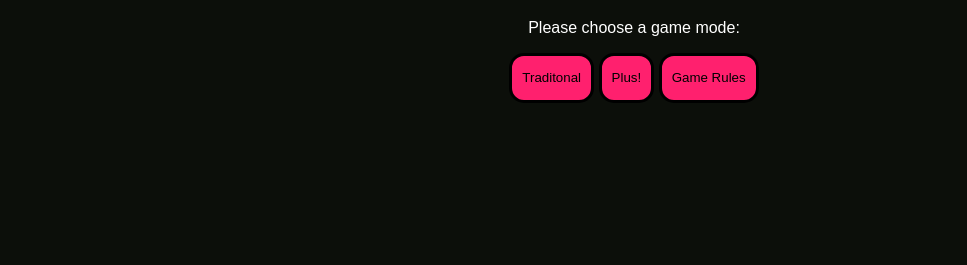
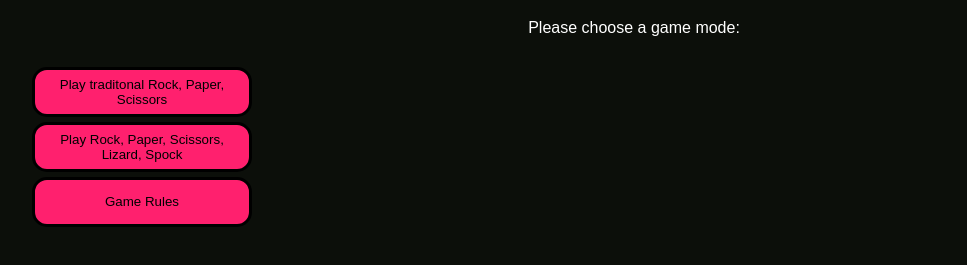
Before and after one commit to tomhall82/rock-paper-scissors-plus, a plain HTML site: page index.html in a window 1280 px wide. Shown: the part 61-326 px from the top of the page, without its empty margins (6-973 px from the left). Drawn offline with Linux system fonts and the light colour scheme.

Commit message:
started to look at adding mode selction to fix game differences

```diff
--- a/assets/script.js
+++ b/assets/script.js
@@ -1,4 +1,5 @@
 // Select elements
+const mode = document.querySelectorAll(".mode-button");
 const buttons = document.querySelectorAll(".game-button");
 const scoreArea = document.querySelector(".score-area");
 const wins = document.querySelector(".wins");
@@ -21,7 +22,7 @@ function playGame(playerChoice) {
 
   if (playerChoice === computerChoice) {
     // It's a tie
-    alert(`IT'S A DRAW!`);
+    alert(`IT'S A DRAW! Great minds think alike!`);
   } else if (winningCombinations[playerChoice].includes(computerChoice)) {
     // Player wins
     alert(`YOU WIN! Computer chose ${computerChoice}`);
--- a/assets/style.css
+++ b/assets/style.css
@@ -7,6 +7,13 @@ body {
   text-align: center;
   background-color: #0c0f0a;
   color: #ffff;
+}
+
+#intro-buttons {
+  margin: 30px;
+  display: flex;
+  flex-direction: column;
+  justify-content: center;
 }
 
 #rules {
@@ -45,9 +52,3 @@ button > a {
 i {
   font-size: 50px;
 }
-
-/* .play-area {
-    display: flexbox;
-    flex-wrap: wrap;
-flex-direction: row;
-} */
--- a/index.html
+++ b/index.html
@@ -10,9 +10,15 @@
     <h1>Welcome to Rock, Paper, Scissors Plus!</h1>
     <div>
       <p>Please choose a game mode:</p>
-      <button class="button"><a href="traditional.html">Traditonal</a></button>
-      <button class="button"><a href="plus.html">Plus!</a></button>
-      <button class="button"><a href="rules.html">Game Rules</a></button>
+      <div id="intro-buttons">
+        <button class="mode-button">
+          <a href="traditional.html">Play traditonal Rock, Paper, Scissors</a>
+        </button>
+        <button class="mode-button">
+          <a href="plus.html">Play Rock, Paper, Scissors, Lizard, Spock</a>
+        </button>
+        <button class="button"><a href="rules.html">Game Rules</a></button>
+      </div>
     </div>
     <script src="assets/script.js"></script>
   </body>
```
Also changed, not shown: plus.html (+3 -5 lines), rules.html (+3 -3 lines), traditional.html (+2 -2 lines).
